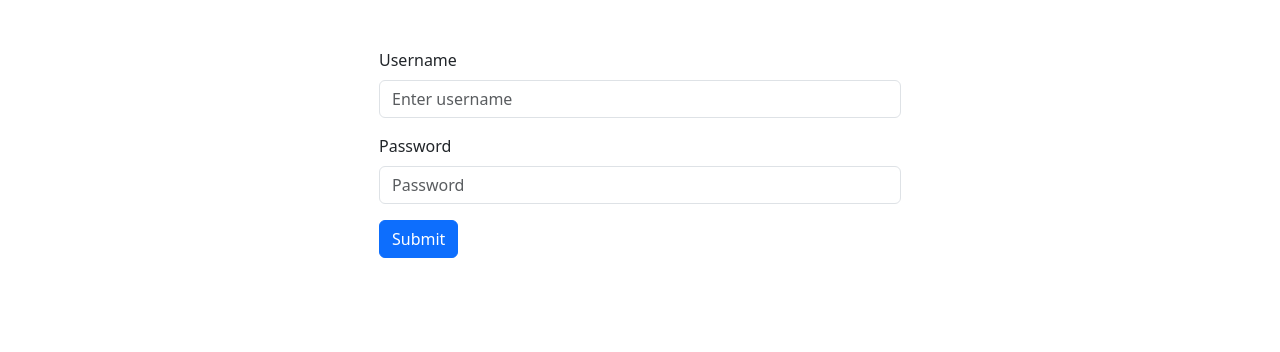
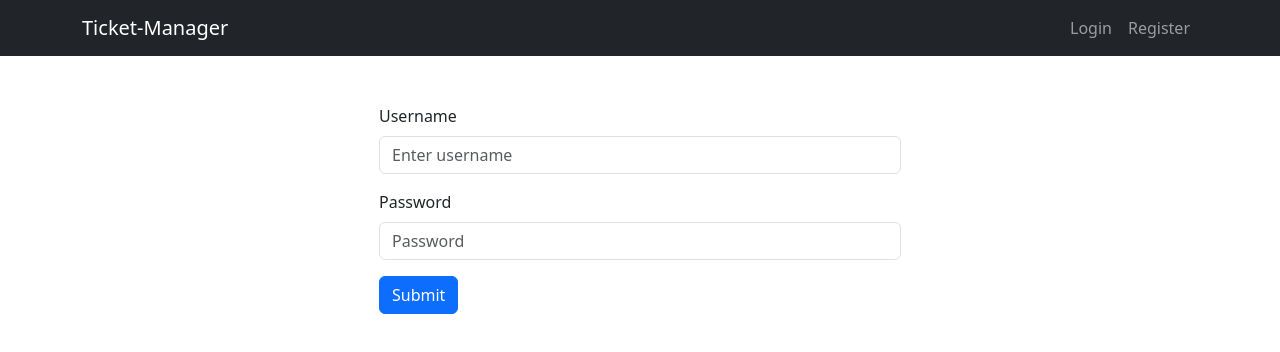
Before and after one commit to ImreFekete/Ticket-Manager-Frontend, a React (Vite) app: page /login in a window 1280 px wide. Shown: the top 352 px of the page. Built offline with nearby package versions, Linux system fonts and the light colour scheme.

Commit message:
modify App.jsx add Header component to the App

```diff
--- a/src/App.jsx
+++ b/src/App.jsx
@@ -1,5 +1,7 @@
 import React, { createContext, useState } from 'react';
 import { Outlet } from "react-router-dom";
+import Header from './Component/Header/Header';
+
 export const UserContext = createContext(null);
 
 function App() {
@@ -8,6 +10,7 @@ function App() {
   return (
     <UserContext.Provider value={{ userId, setUserId}}>
       <div className="App">
+        <Header />
         <Outlet />
       </div>
     </UserContext.Provider>
```
